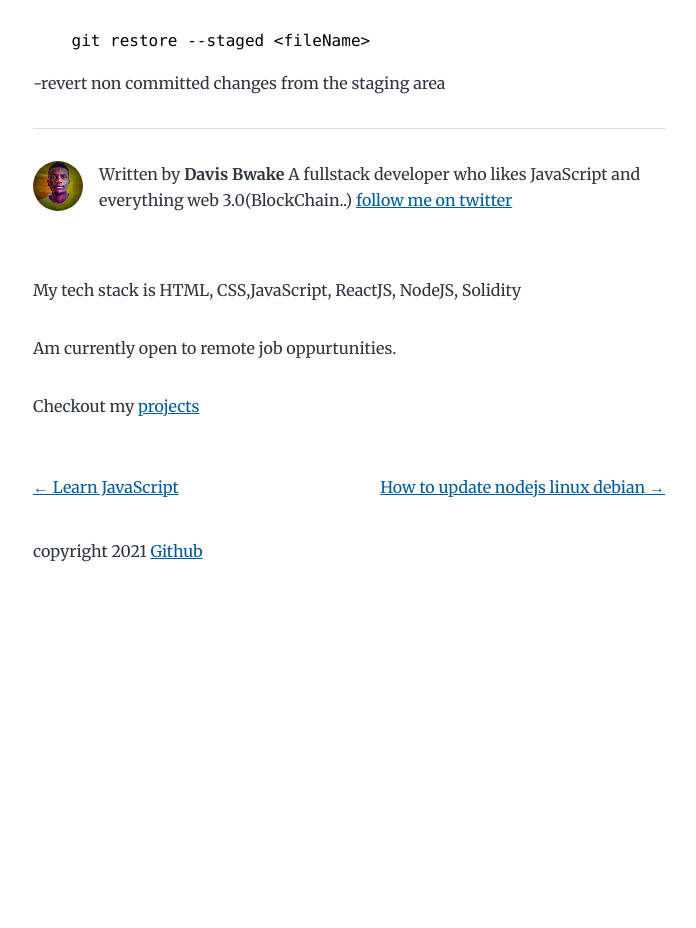
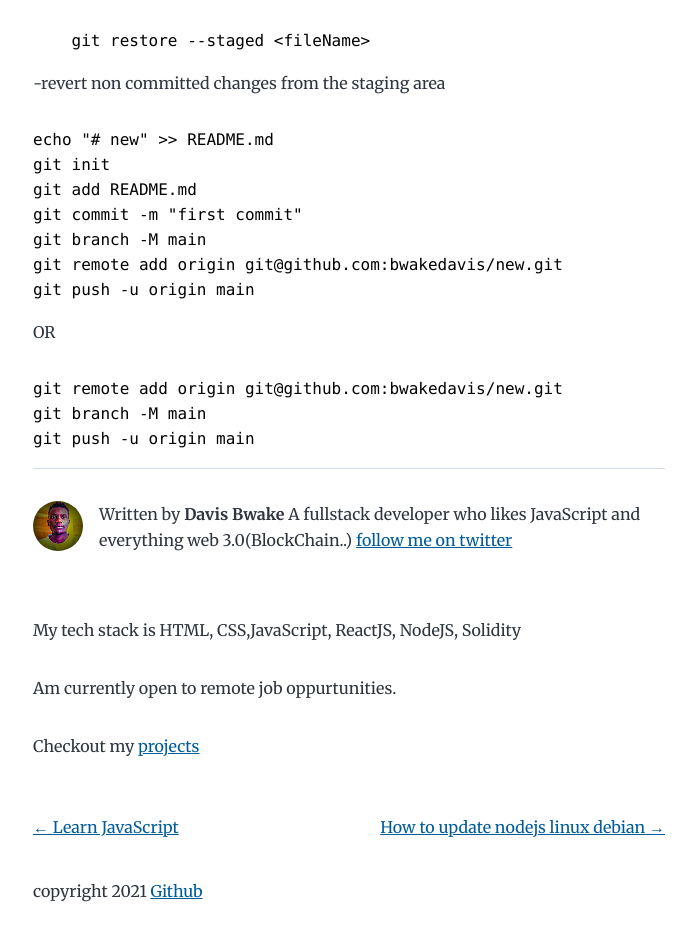
Before and after one commit to bwakedavis/bwakedavis.github.io, a Gatsby site: page /git-cheat-sheet/ in a window 1280 px wide. Shown: the part 4348-5276 px from the top of the page, without its empty margins (291-987 px from the left). Before the commit the page ends 4975 px from the top, so only its background shows below. Built offline with nearby package versions, Linux system fonts and the light colour scheme; Gatsby itself is replaced by a stand-in of ours; some packages are replaced by stand-ins of ours; code samples lack their colours.

Commit message:
add git workflow

````diff
--- a/content/blog/git-cheat-sheet/index.md
+++ b/content/blog/git-cheat-sheet/index.md
@@ -250,3 +250,21 @@ $git branch -m main.
 ```
 
 -revert non committed changes from the staging area
+
+```bash
+echo "# new" >> README.md
+git init
+git add README.md
+git commit -m "first commit"
+git branch -M main
+git remote add origin git@github.com:bwakedavis/new.git
+git push -u origin main
+```
+
+OR
+
+```bash
+git remote add origin git@github.com:bwakedavis/new.git
+git branch -M main
+git push -u origin main
+```
````
